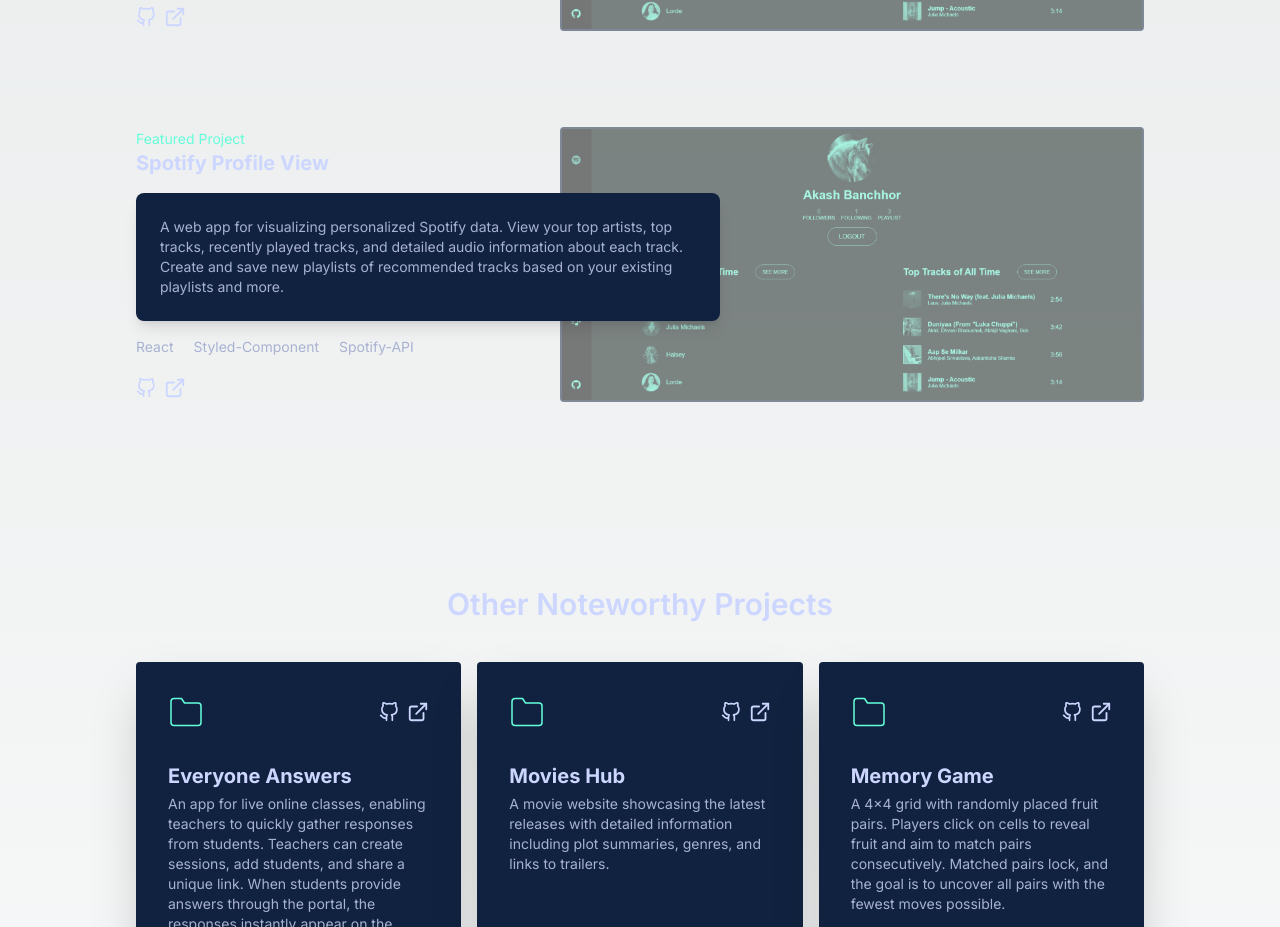
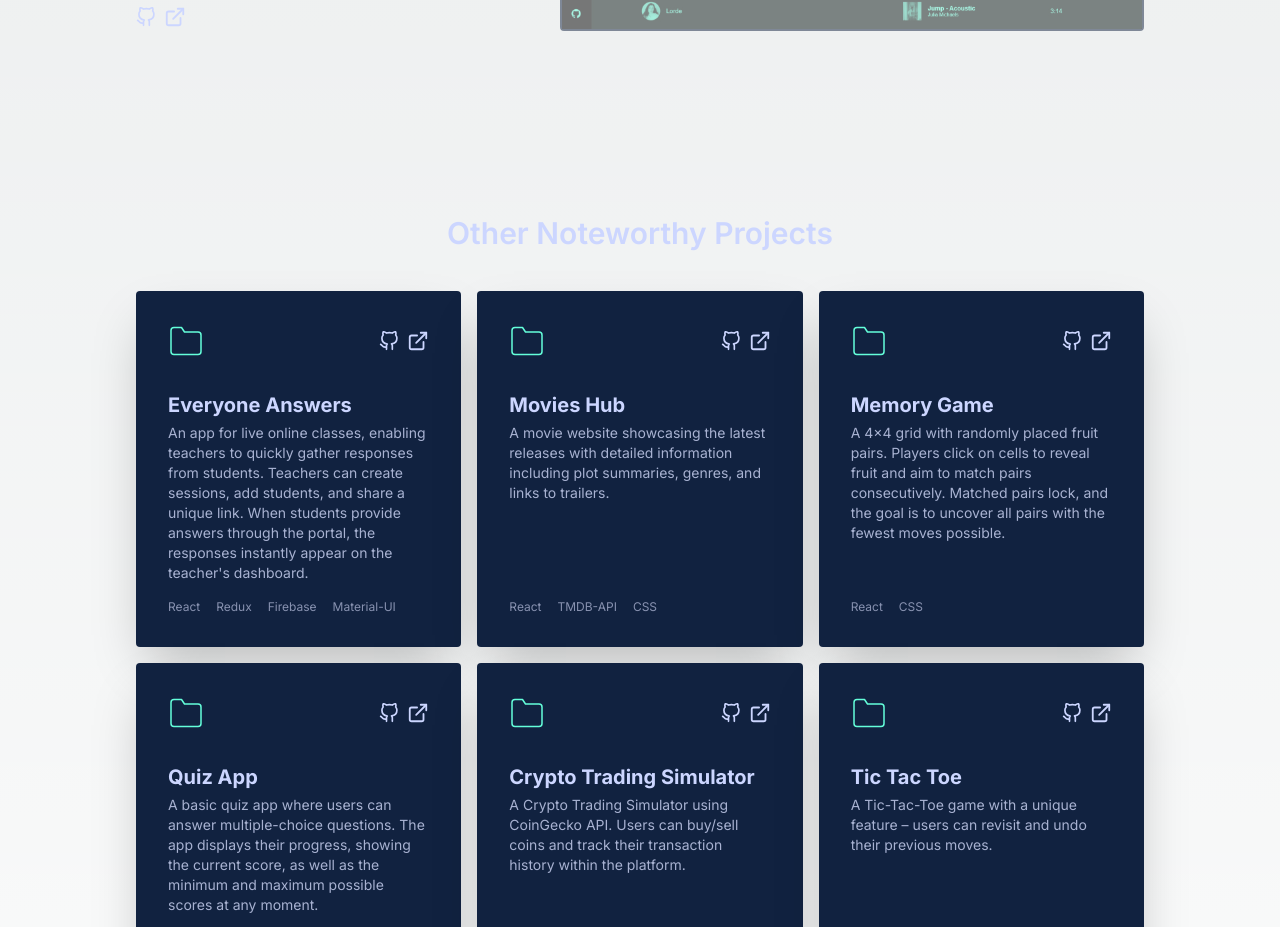
Before and after one commit to akash02ab/portfolio, a Next.js app: page / in a window 1280 px wide. Shown: the part 2433-3360 px from the top of the page. Built offline with nearby package versions, Linux system fonts and the light colour scheme.

Commit message:
update: add different style odd and even featured project items

```diff
--- a/src/components/sections/featured.tsx
+++ b/src/components/sections/featured.tsx
@@ -5,10 +5,45 @@
 import Title from "../title";
 import Github from "../../../public/github.svg";
 import External from "../../../public/external.svg";
-import { descriptionStyle, featureContainer, featureContent, featuredWrapper, imageStyle, imageWrapper, labelStyle, linkStyle, linkWrapper, techStyle, techWrapper, titleStyle } from "../styles/featured.style";
+import {
+  descriptionStyle,
+  featureContainer,
+  featureContent_E,
+  featureContent_O,
+  featuredWrapper,
+  imageStyle,
+  imageWrapper_E,
+  imageWrapper_O,
+  labelStyle,
+  linkStyle,
+  linkWrapper_E,
+  linkWrapper_O,
+  techStyle_E,
+  techStyle_O,
+  techWrapper_E,
+  techWrapper_O,
+  titleStyle
+} from "../styles/featured.style";
 
 export default function Featured() {
   const [featured, setFeatured] = useState(featuredData);
+
+  const getFeaturedStyle = (index:number) => {
+    const isEven = index % 2 === 0;
+    return isEven ? [
+      featureContent_E,
+      imageWrapper_E,
+      linkWrapper_E,
+      techStyle_E,
+      techWrapper_E
+    ] : [
+      featureContent_O,
+      imageWrapper_O,
+      linkWrapper_O,
+      techStyle_O,
+      techWrapper_O
+    ];
+  };
   return (
     <section id="projects" className="max-w-5xl">
       <Title index="03">Some Things I’ve Built</Title>
@@ -16,6 +51,15 @@
       <div className={featuredWrapper}>
         {
           featured.map((feature, index) => {
+
+            const [
+              featureContent,
+              imageWrapper,
+              linkWrapper,
+              techStyle,
+              techWrapper
+            ] = getFeaturedStyle(index);
+
             return (
               <div key={index} className={featureContainer}>
                 <div className={featureContent}>
--- a/src/components/styles/featured.style.ts
+++ b/src/components/styles/featured.style.ts
@@ -13,13 +13,27 @@
   gap-2.5
 `;
 
-const featureContent = `
+const featureContent_E = `
   flex
   flex-col
   gap-y-4
   col-start-1
   col-end-[-1]
-  md:col-end-8
+  md:col-end-10
+  lg:col-end-8
+  row-span-full
+  z-[2]
+`;
+
+const featureContent_O = `
+  flex
+  flex-col
+  gap-y-4
+  col-start-1
+  col-end-[-1]
+  md:col-start-4
+  lg:col-start-6
+  md:text-right
   row-span-full
   z-[2]
 `;
@@ -48,21 +62,41 @@
   shadow-lg
 `;
 
-const techWrapper = `
+const techWrapper_E = `
   flex
   flex-wrap
 `;
 
-const techStyle = `
+const techWrapper_O = `
+  flex
+  flex-wrap
+  md:justify-end
+`;
+
+const techStyle_E = `
   text-light-slate
   text-sm
   mr-5
   mb-1
 `;
 
-const linkWrapper = `
+const techStyle_O = `
+  text-light-slate
+  text-sm
+  md:ml-5
+  mb-1
+`;
+
+const linkWrapper_E = `
   flex
   items-center
+  space-x-2
+`;
+
+const linkWrapper_O = `
+  flex
+  items-center
+  md:justify-end
   space-x-2
 `;
 
@@ -71,7 +105,7 @@
   hover:text-green
 `;
 
-const imageWrapper = `
+const imageWrapper_E = `
   relative
   w-auto
   h-full
@@ -79,6 +113,25 @@
   col-end-[-1]
   md:col-start-4
   lg:col-start-6
+  row-span-full
+  border-2
+  border-light-navy
+  rounded
+  bg-green
+  z-[1]
+  opacity-10
+  md:opacity-50
+  md:hover:opacity-100
+ `;
+
+const imageWrapper_O = `
+  relative
+  w-auto
+  h-auto
+  col-start-1
+  col-end-[-1]
+  md:col-end-11
+  lg:col-end-8
   row-span-full
   border-2
   border-light-navy
@@ -106,14 +159,19 @@
 export {
   featuredWrapper,
   featureContainer,
-  featureContent,
+  featureContent_E,
+  featureContent_O,
   labelStyle,
   titleStyle,
   descriptionStyle,
-  techWrapper,
-  techStyle,
-  linkWrapper,
+  techWrapper_E,
+  techWrapper_O,
+  techStyle_E,
+  techStyle_O,
+  linkWrapper_E,
+  linkWrapper_O,
   linkStyle,
-  imageWrapper,
+  imageWrapper_E,
+  imageWrapper_O,
   imageStyle
 };
--- a/src/lib/data.ts
+++ b/src/lib/data.ts
@@ -63,14 +63,6 @@
     "url": "https://spotify-profile-views.netlify.app/",
     "img": "/spotify-profile-home.jpg"
   },
-  {
-    "title": "Spotify Profile View",
-    "description": "A web app for visualizing personalized Spotify data. View your top artists, top tracks, recently played tracks, and detailed audio information about each track. Create and save new playlists of recommended tracks based on your existing playlists and more.",
-    "tech_stack": ["React", "Styled-Component", "Spotify-API"],
-    "github": "https://github.com/akash02ab/spotify-profile-view",
-    "url": "https://spotify-profile-views.netlify.app/",
-    "img": "/spotify-profile-home.jpg"
-  }
 ];
 
 const projectData = [
```
